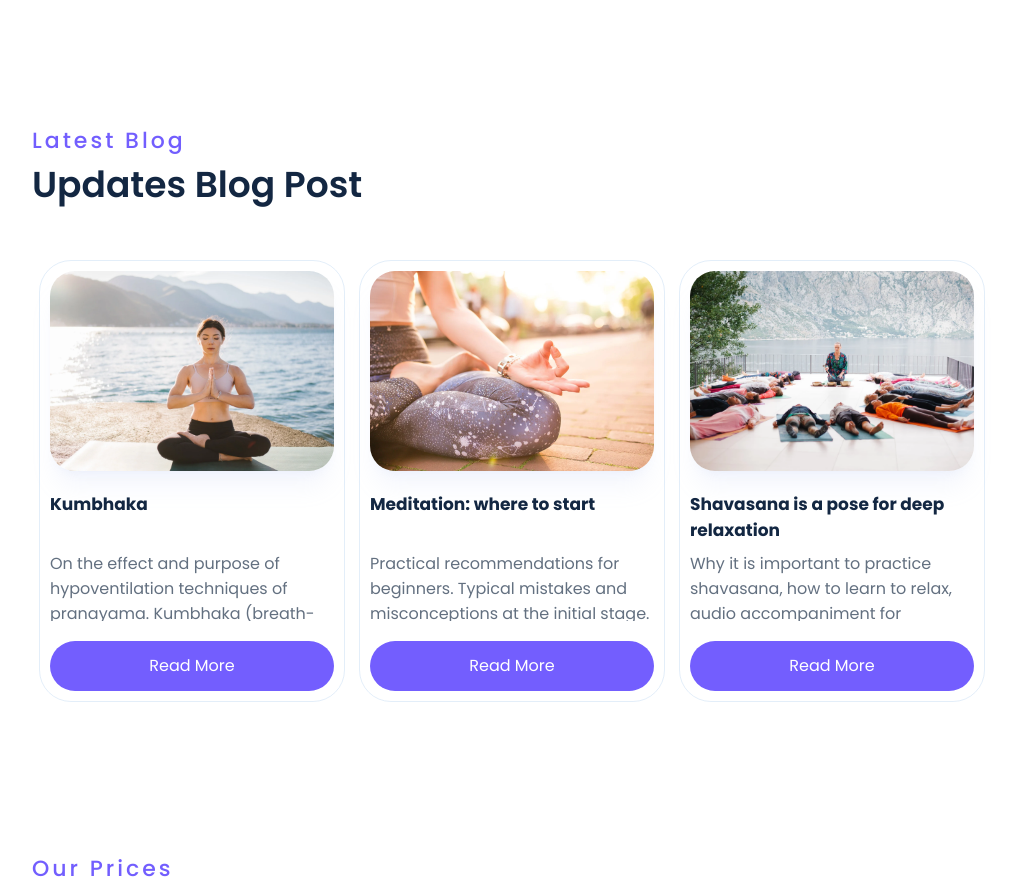
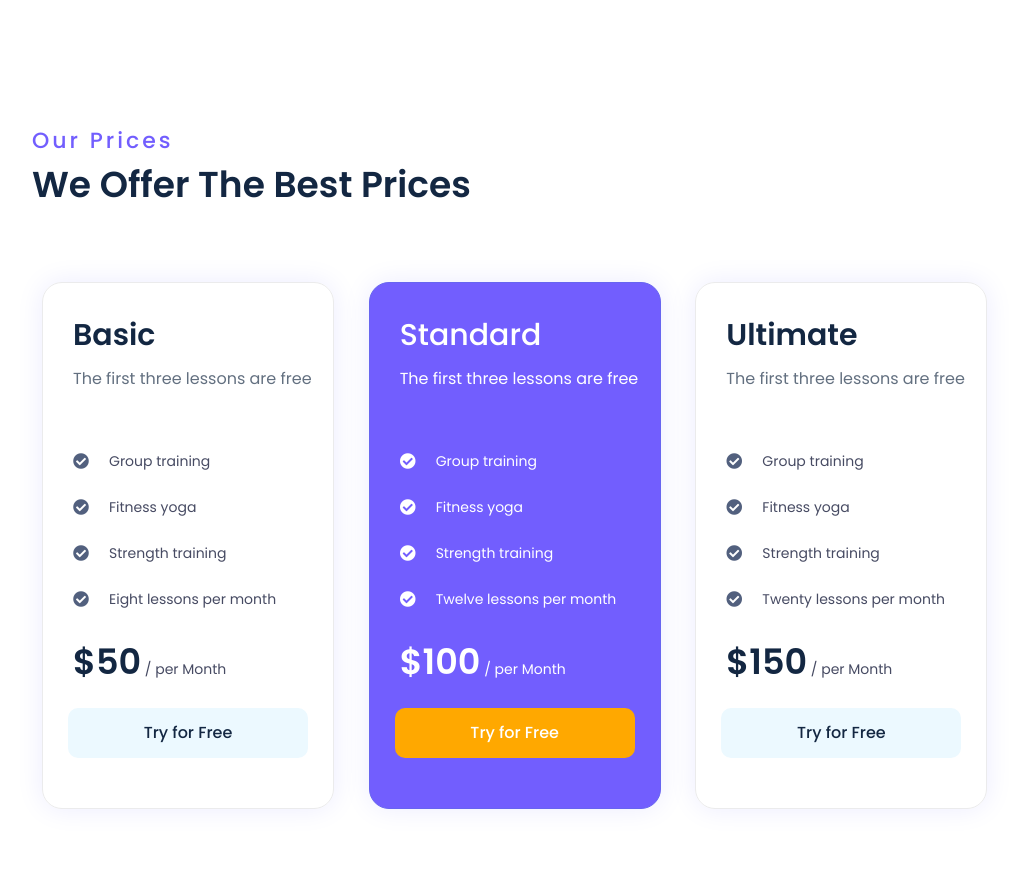
Before and after one commit to Valerij-Hering/yoga, a React (Create React App) app: page / in a window 1280 px wide. Shown: the part 4060-4954 px from the top of the page, without its empty margins (128-1146 px from the left). Built offline with nearby package versions, Linux system fonts and the light colour scheme; a web font is replaced by a local one.

Commit message:
Add files via upload

```diff
--- a/src/App.css
+++ b/src/App.css
@@ -1830,7 +1830,6 @@ transition: .25s;
 
 .container-blogHome {
   display: flex;
-  flex-direction: row;
   flex-wrap: nowrap;
   align-items: flex-end;
   overflow-x: auto;
@@ -1850,7 +1849,7 @@ transition: .25s;
     flex-direction: column;
     align-items: center;
     justify-content: space-between;
-    margin:0 7px;
+    margin:0 10px;
     min-width: 280px;
     height: 420px;
     padding: 10px;
--- a/src/BlogHome.js
+++ b/src/BlogHome.js
@@ -26,7 +26,7 @@ const BlogHome = () => {
                             <h2 className='blogHome_content_header'>{name}</h2>
                             <p className='blogHome_content_par'>{text}</p>
                             <Link onClick={window.scrollTo(0, 0)} to="/blog">
-                            <button className='blogHome_content_btn' onClick={() => { window.scrollTo(0, 0)}}>Read More</button>
+                            <button className='blogHome_content_btn'>Read More</button>
                             </Link>
                         </div>
                     </div>
--- a/src/Home.js
+++ b/src/Home.js
@@ -15,7 +15,7 @@ import Video from './Video';
 import woman from './Images/woman.png';
 import Accordions from './Accordions';
 import { Prices } from './Prices';
-import BlogHome from './BlogHome';
+
 AOS.init();
 
 
@@ -112,7 +112,7 @@ function Home() {
             <br/>
             <br/>
             <br/>
-            <BlogHome/>
+
             <Prices/>
             <br/>
             <br/>
```
